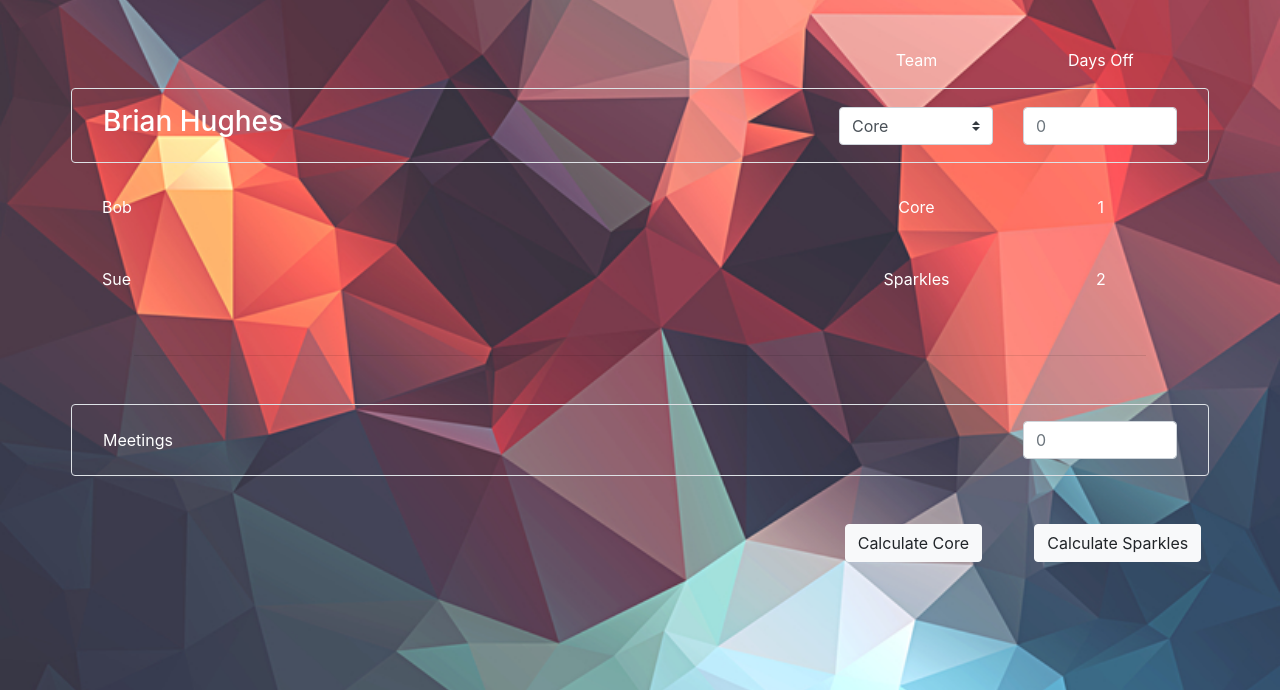
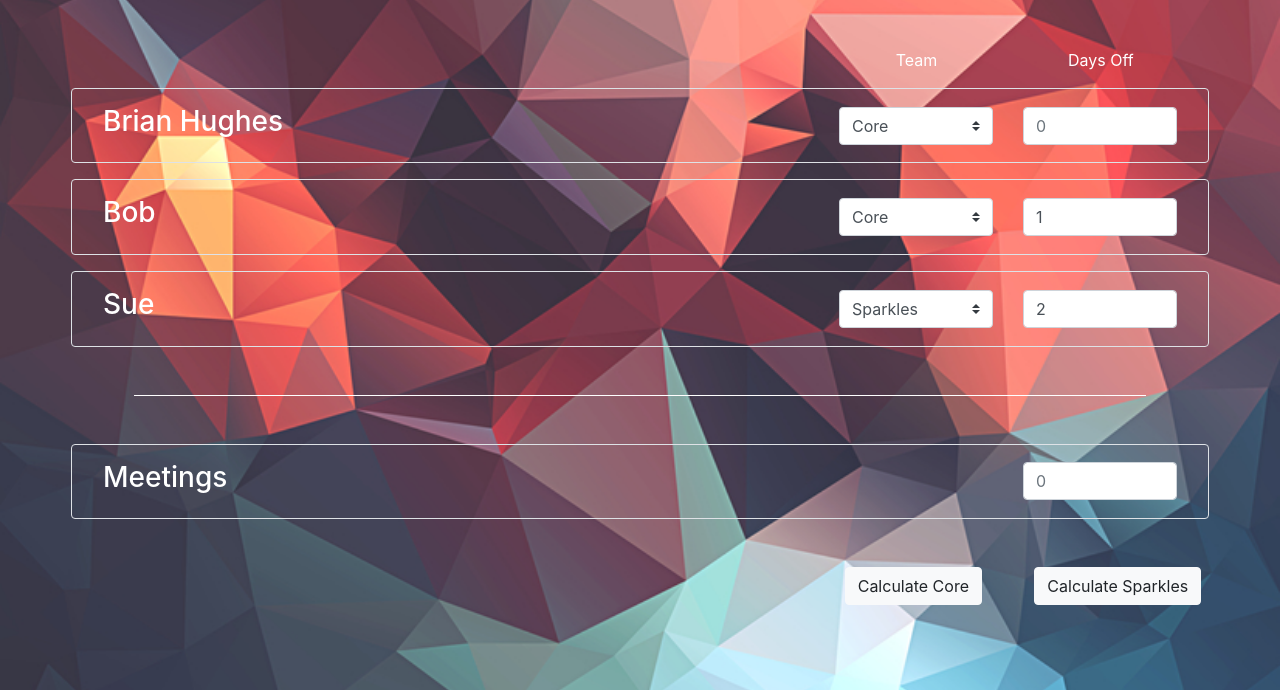
Before and after one commit to sanjsanj/sprint-calc-ui, a PHP site: page /index.html in a window 1280 px wide. Shown: the part 110-800 px from the top of the page. Run offline with PHP 8.4, Linux system fonts and the light colour scheme.

Commit message:
Generate markup

```diff
--- a/index.html
+++ b/index.html
@@ -32,15 +32,15 @@
             </select>
           </div>
           <div class="person__days text-center col-4 col-md-2">
-            <input class="form-control" type="number" placeholder="0" step=".5" min="0" max="10" id="number">
+            <input class="form-control" type="number" placeholder="0" step=".5" min="0" max="10">
           </div>
         </div>
       </div>
       <hr class="m-5">
       <div class="row align-items-center border rounded p-3 mb-3">
-        <div class="col">Meetings</div>
+        <div class="col h3">Meetings</div>
         <div class="person__days text-center col-4 col-md-2">
-          <input class="form-control" type="number" placeholder="0" step=".5" min="0" max="50" id="number">
+          <input class="form-control" type="number" placeholder="0" step=".5" min="0" max="50">
         </div>
       </div>
       <div class="row mt-5 justify-content-end">
--- a/main.css
+++ b/main.css
@@ -27,3 +27,7 @@ header h1 {
 .main {
   padding: 2em 1em;
 }
+
+hr {
+  border-color: #fff;
+}
--- a/main.js
+++ b/main.js
@@ -5,23 +5,45 @@ const pageContainer = document.querySelector(".people");
 const createElement = person => {
   console.log(person);
   let personElement = document.createElement("div");
-  personElement.className = "person p-3 row mb-3";
+  personElement.className = "row align-items-center border rounded p-3 mb-3";
 
   let nameElement = document.createElement("div");
-  nameElement.className = "person__name col";
+  nameElement.className = "person__name col h3";
   nameElement.innerHTML = person.name;
 
   let teamElement = document.createElement("div");
   teamElement.className = "person__team text-center col-4 col-md-2";
-  teamElement.innerHTML = person.team;
+
+  let teamSelect = document.createElement("select");
+  teamSelect.className = "custom-select";
+  teamSelect.name = "team";
+  let option1 = document.createElement("option");
+  option1.value = "Core";
+  option1.text = "Core";
+  option1.selected = person.team === "Core";
+  let option2 = document.createElement("option");
+  teamSelect.add(option1);
+  option2.value = "Sparkles";
+  option2.text = "Sparkles";
+  option2.selected = person.team === "Sparkles";
+  teamSelect.add(option2);
 
   let dayElement = document.createElement("div");
   dayElement.className = "person__days text-center col-4 col-md-2";
-  dayElement.innerHTML = person.days;
+  let dayInput = document.createElement("input");
+  dayInput.className = "form-control";
+  dayInput.type = "number";
+  dayInput.placeholder = "0";
+  dayInput.step = ".5";
+  dayInput.min = "0";
+  dayInput.max = "10";
+  dayInput.value = person.days;
 
   personElement.appendChild(nameElement);
   personElement.appendChild(teamElement);
+  teamElement.appendChild(teamSelect);
   personElement.appendChild(dayElement);
+  dayElement.appendChild(dayInput);
 
   pageContainer.appendChild(personElement);
 }
```
